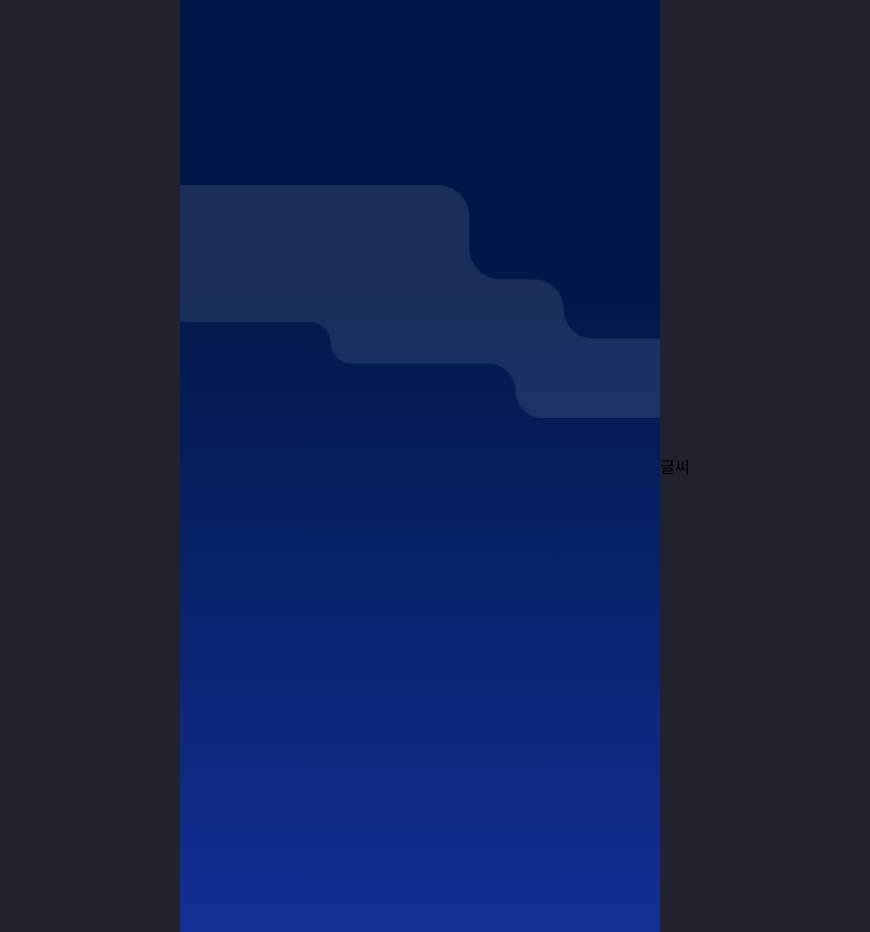
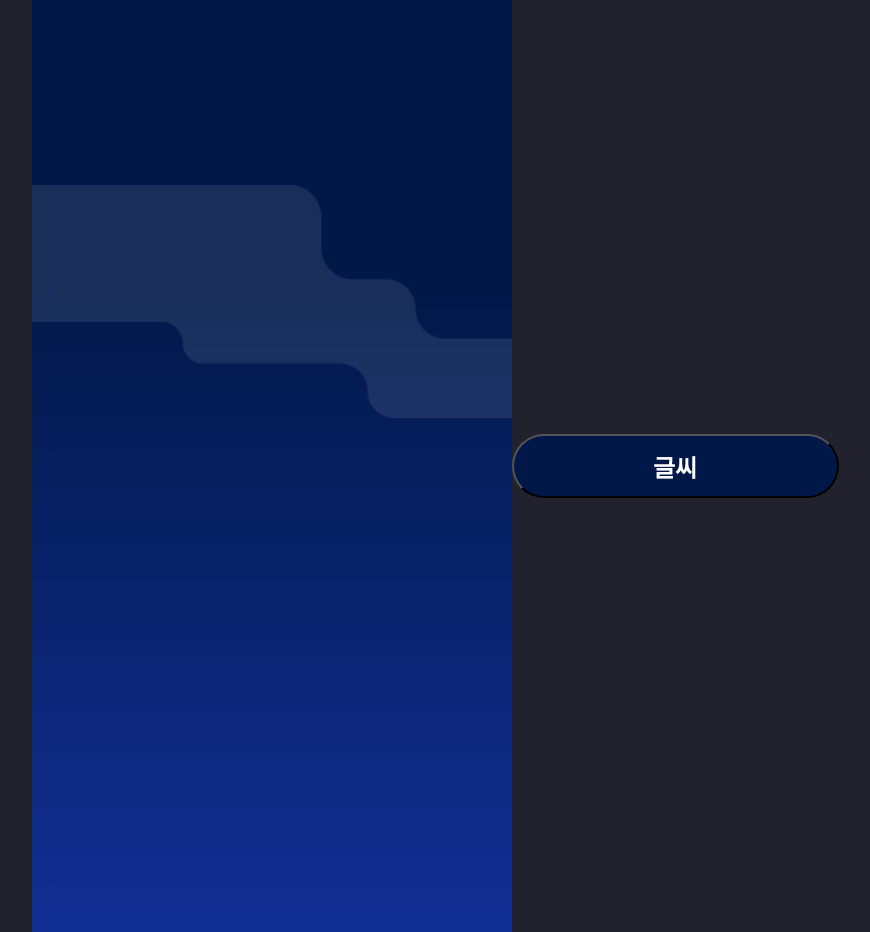
Before and after one commit to GDSC-snowflowerthon/firstsnow-team04-web, a React (Create React App) app: page / in a window 1280 px wide. Shown: the whole page, without its empty margins (205-1075 px from the left). Built offline with nearby package versions, Linux system fonts and the light colour scheme.

Commit message:
feat: Button 관련 컴포넌트 스타일

```diff
--- a/src/components/Button.css
+++ b/src/components/Button.css
@@ -3,4 +3,31 @@
   height: 64px;
   border-radius: 32px;
   background-color: #001847;
+  color: #ffffff;
+  font-size: 24px;
+  font-weight: bold;
 }
+
+.ButtonWhite {
+  width: 327px;
+  height: 64px;
+  border-radius: 32px;
+  background-color: #ffffff;
+  color: #000000;
+  font-size: 24px;
+  font-weight: bold;
+}
+
+.Button {
+  box-shadow: #000000 25%;
+}
+
+.Button-NameCheck {
+  width: 327px;
+  height: 40px;
+  border-radius: 32px;
+  background-color: #ffffff;
+  color: #000000;
+  font-size: 20px;
+  font-weight: bold;
+}
--- a/src/components/Button.js
+++ b/src/components/Button.js
@@ -1,12 +1,18 @@
-const Button = ({ color, text }) => {
+import "./Button.css";
+
+const Button = ({ color, text, func }) => {
   return (
-    <div>
+    <div className="Button">
       {color === "dark" ? (
         /*ButtonDark*/
-        <div className="ButtonDark">{text}</div>
+        <button className="ButtonDark" onClick={func}>
+          {text}
+        </button>
       ) : (
         /*ButtonWhite*/
-        <div className="ButtonWhite">{text}</div>
+        <button className="ButtonWhite" onClick={func}>
+          {text}
+        </button>
       )}
     </div>
   );
--- a/src/components/ButtonNameCheck.js
+++ b/src/components/ButtonNameCheck.js
@@ -1,7 +1,9 @@
 const ButtonNameCheck = () => {
   return (
     <div>
-      <button></button>
+      <button className="Button-NameCheck" onClick={() => {}}>
+        닉네임 중복 확인
+      </button>
     </div>
   );
 };
```
